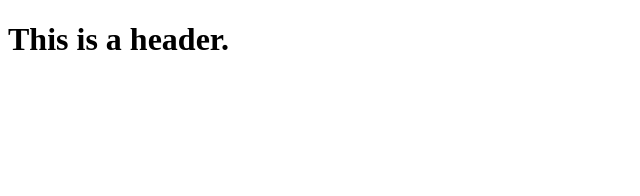
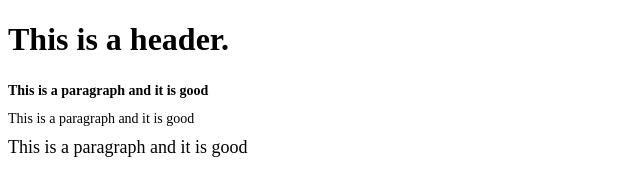
Before and after one commit to LawlessJack/austin, a plain HTML site: page index.html in a window 1280 px wide. Shown: the whole page, without its empty margins (0-640 px from the left). Drawn offline with Linux system fonts and the light colour scheme.

Commit message:
in class

```diff
--- a/index.html
+++ b/index.html
@@ -3,9 +3,23 @@
         <head>
             <title>mywebsite</title>
             <meta charset="UTF-8">
+            <link rel="stylesheet" href="style.css">
             </head>
 
             <body>
                 <h1>This is a header.</h1>
+
+            <section>
+                <div class="first p">
+                    <p>This is a paragraph and it is good</p>
+                </div>
+                <div class="second p">
+                        <p>This is a paragraph and it is good</p>
+                </div>
+                <div class="third p">
+                            <p>This is a paragraph and it is good</p>
+                </div>
+
+            </section>
             </body>
             </html>
--- /dev/null
+++ b/style.css
@@ -0,0 +1,19 @@
+.first p{
+    font-family: "Times New Roman", Times, serif;
+    font-size: 14px;
+    font-weight: bold;
+    line-height: 1.5
+}
+.second p{
+    font-family: "Times New Roman", Times, serif;
+    font-size: 14px;
+    font-weight: 500;
+    line-height: .5;
+
+}
+.third p{
+    font-family: "Times New Roman", Times, serif;
+    font-size: large;
+    font-weight: normal;
+    line-height: 80%
+}
```
Also changed, not shown: inclass.html (deleted, +0 -42 lines), inclass.css.txt (deleted).
